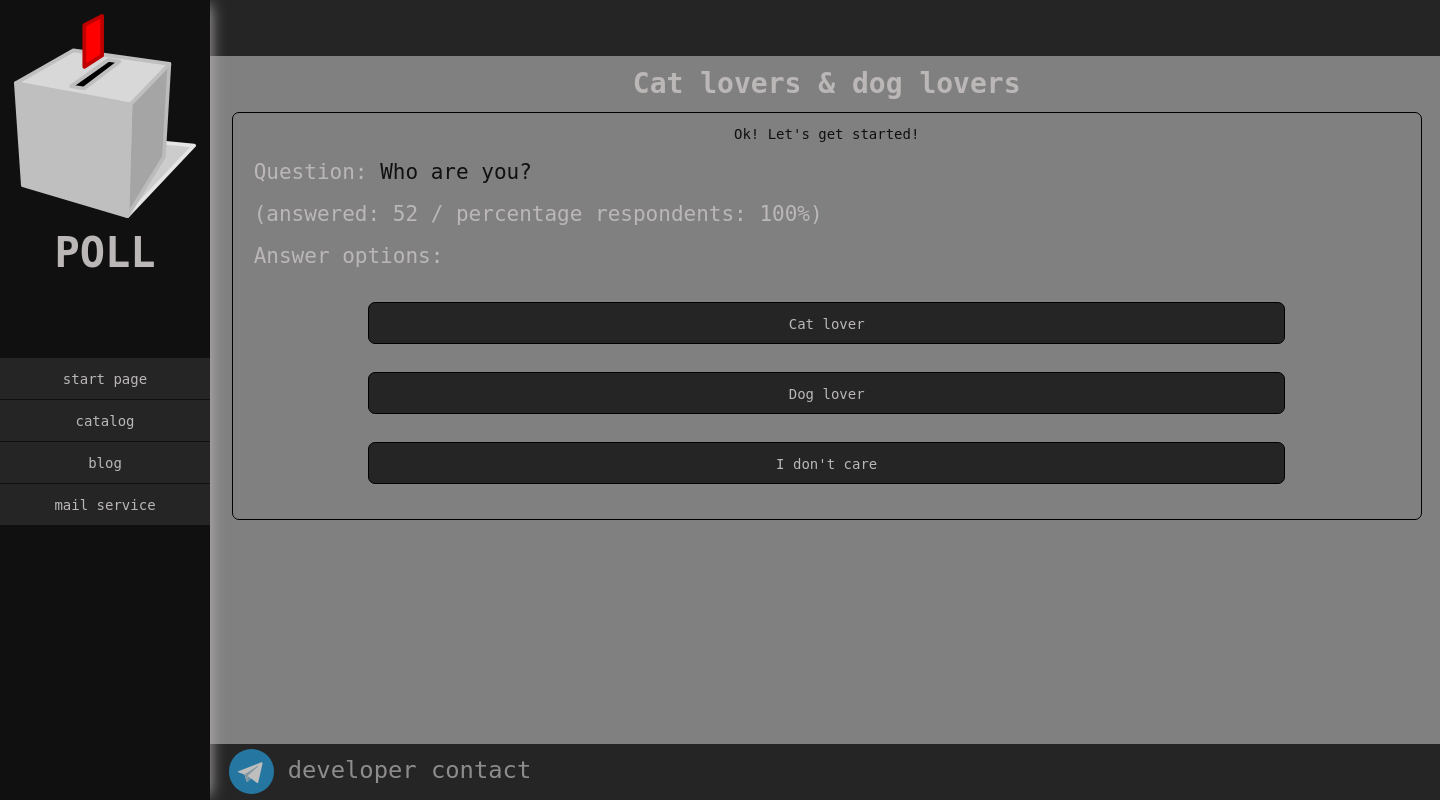
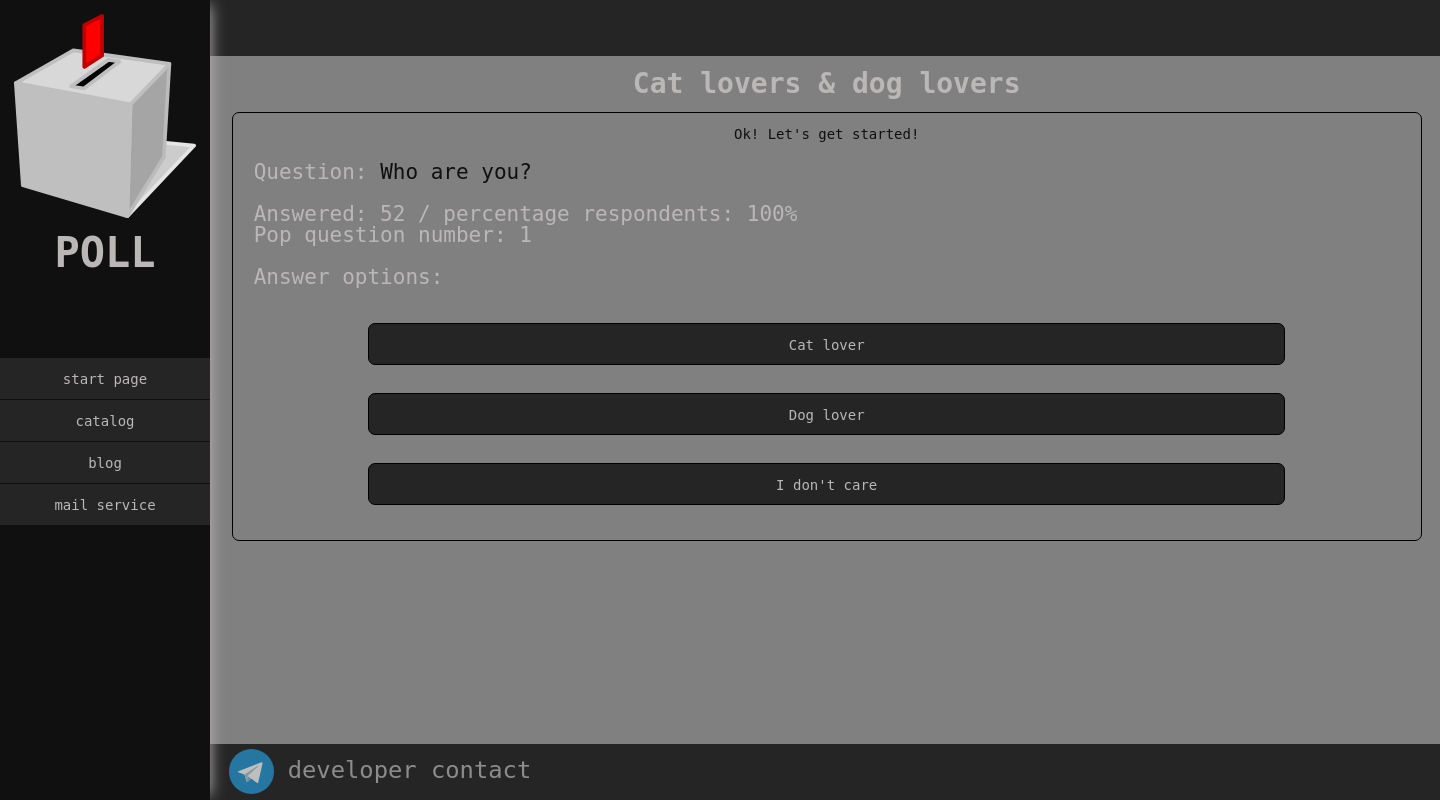
Before and after one commit to SmetankinSergei/polls_app_django, a Django app: a page that uses polls/templates/polls/poll.html in a window 1440 px wide. Run offline with Django 5.2, Linux system fonts and the light colour scheme; data comes from the database, SQL or seed files in the repository.

Commit message:
in progress

```diff
--- a/polls/poll_session/poll_session.py
+++ b/polls/poll_session/poll_session.py
@@ -47,6 +47,23 @@ class PollSession:
                 'questions_stat': questions_stat,
                 'answers_stat': answers_stat}
 
+    def get_questions_numbers(self):
+        questions = Question.objects.filter(poll=self.poll).order_by('participants')
+        numbers = {}
+        prev_question = None
+        prev_number = 1
+        for question in questions:
+            if prev_question and question.participants == prev_question.participants:
+                numbers[question.pk] = prev_number
+            elif prev_question and question.participants != prev_question.participants:
+                numbers[question.pk] = prev_number + 1
+                prev_question = question
+                prev_number += 1
+            else:
+                numbers[question.pk] = prev_number
+                prev_question = question
+        return numbers
+
     def __update_database(self):
         self.poll.participants = F('participants') + 1
 
--- a/polls/templates/polls/poll.html
+++ b/polls/templates/polls/poll.html
@@ -27,8 +27,15 @@
                             <div class="statistics-message">No one has answered this question yet</div>
                         {% else %}
                             <div class="statistics-message">
-                                (answered: {{ question.participants }} /
-                                percentage respondents: {{ statistics.percentage_poll_participants }}%)
+                                Answered: {{ question.participants }} /
+                                percentage respondents: {{ statistics.percentage_poll_participants }}%
+                            </div>
+                            <div class="question-number">
+                                {% for question_id, question_data in question_numbers.items %}
+                                    {% if question_id == question_pk %}
+                                        Pop question number: {{ question_data }}
+                                    {% endif %}
+                                {% endfor %}
                             </div>
                         {% endif %}
                     </span>
--- a/polls/views.py
+++ b/polls/views.py
@@ -42,6 +42,10 @@ def poll(request):
     if question:
         question_statistics = poll_session.session.get_question_statistics(question)
 
+    question_numbers = poll_session.session.get_questions_numbers()
+
+    print(question_numbers)
+
     context = {
         'title': 'poll',
         'poll': current_poll,
@@ -49,6 +53,8 @@ def poll(request):
         'answers': answers,
         'message': message,
         'statistics': question_statistics,
+        'question_pk': question.pk,
+        'question_numbers': question_numbers,
     }
 
     return render(request, 'polls/poll.html', context)
```
